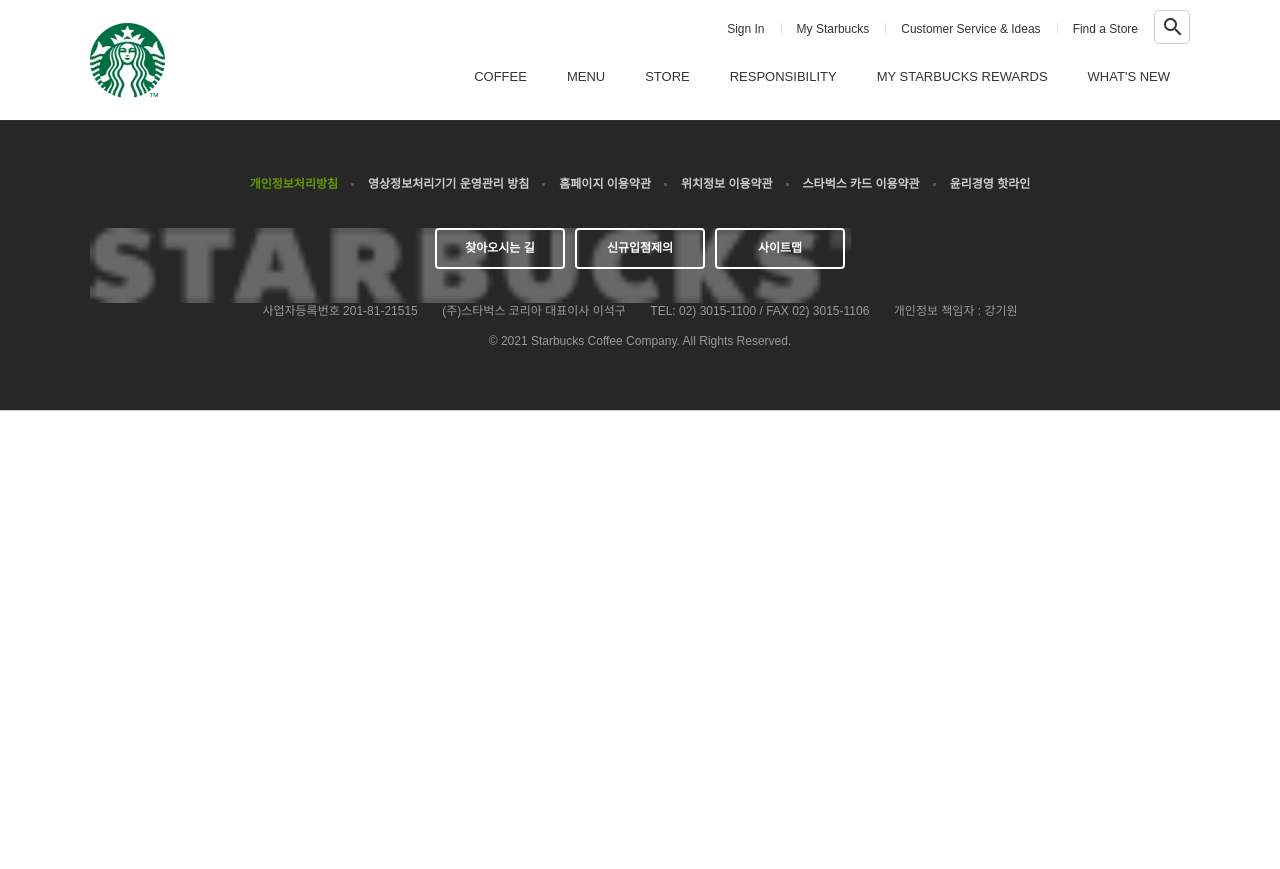
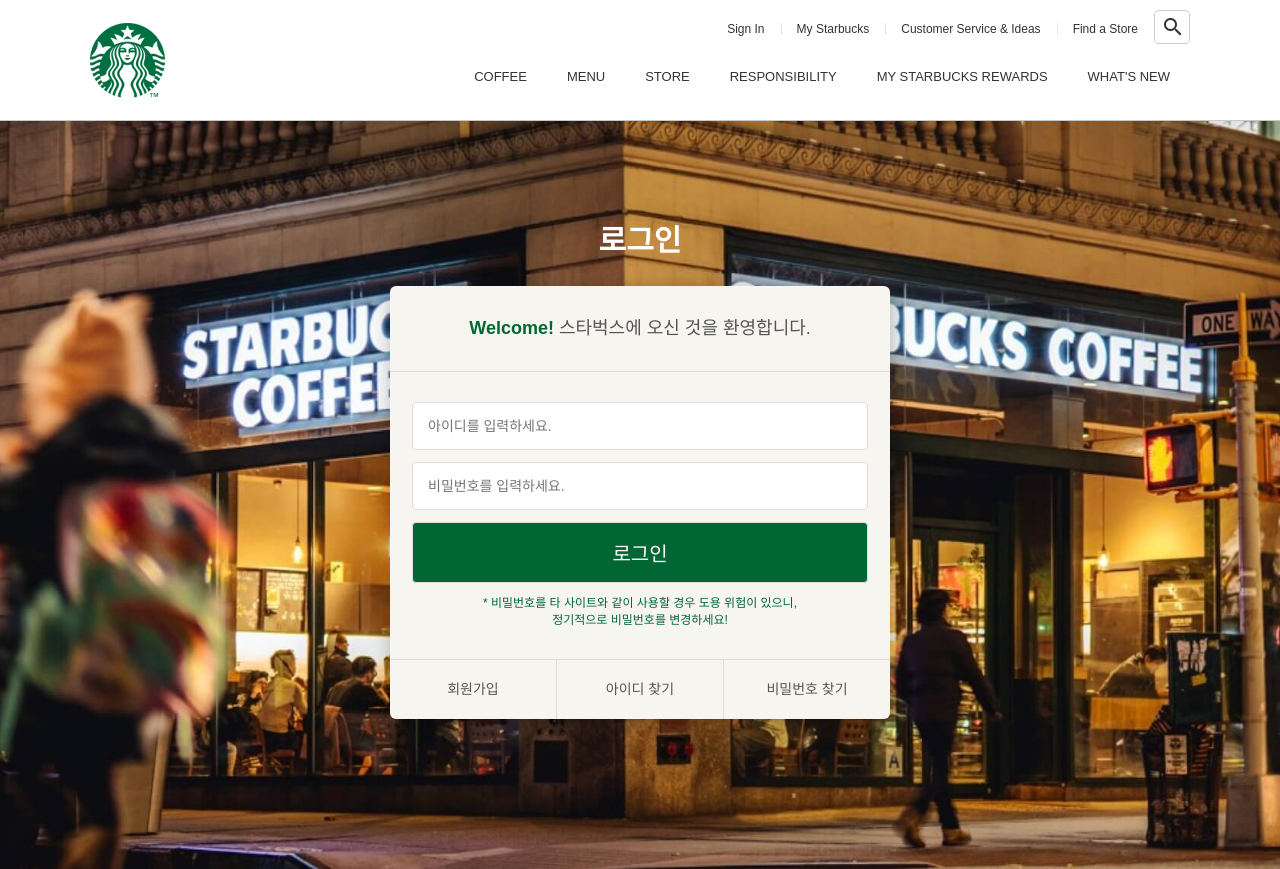
Before and after one commit to yoon-asha/starbucks, a plain HTML site: page signin/index.html in a window 1280 px wide. Shown: the top 869 px of the page. Before the commit the page ends 800 px from the top, so only its background shows below. Drawn offline with nearby package versions, Linux system fonts and the light colour scheme.

Commit message:
로그인 페이지 완성

```diff
--- /dev/null
+++ b/css/signin.css
@@ -0,0 +1,78 @@
+.signin {
+  margin-top: 120px;
+  padding: 100px 0 150px;
+  background-image: url("../images/signin_bg.jpg");
+  background-repeat: no-repeat;
+  background-position: center;
+  background-attachment: fixed;
+  background-size: cover;
+}
+.signin h1 {
+  color: #fff;
+  font-size: 30px;
+  font-weight: 700;
+  text-align: center;
+  margin-bottom: 24px;
+}
+.signin__card {
+  width: 500px;
+  margin: 0 auto;
+  border-radius: 6px;
+  background-color: #f6f5f0;
+  box-shadow: 2px 2px 20px rgba(0,0,0,.3);
+  color: #555;
+}
+.signin__card h2 {
+  padding: 30px;
+  font-size: 18px;
+  text-align: center;
+  border-bottom: 1px solid #ddd;
+}
+.signin__card h2 strong {
+  color: #006633;
+  font-weight: 700;
+}
+.signin__card form {
+  padding: 30px 22px;
+}
+.signin__card form input {
+  width: 100%;
+  margin-bottom: 12px;
+  padding: 15px;
+  border: 1px solid #ddd;
+  border-radius: 4px;
+  outline: none;
+  box-sizing: border-box;
+  font-size: 14px;
+}
+.signin__card form [type="submit"] {
+  background-color: #006633;
+  border: noen;
+  color: #fff;
+  font-size: 20px;
+  cursor: pointer;
+}
+.signin__card form p {
+  font-size: 12px;
+  color: #006633;
+  text-align: center;
+}
+.signin__card .actions {
+  display: flex;
+  border-top: 1px solid #ddd;
+}
+.signin__card .actions a {
+  flex-grow: 1; /* 증가너비 */
+  flex-basis: 0px; /* 기본너비  이렇게 1 하고 0 이케하면 1대1대1 비율로 만들어짐! */
+  text-align: center;
+  padding: 20px;
+  color: #555;
+  font-size: 14px;
+  border-right: 1px solid #ddd;
+}
+.signin__card .actions a:last-child {
+  border: none;
+}
+.signin__card .actions a:hover {
+  text-decoration: underline;
+}
--- a/signin/index.html
+++ b/signin/index.html
@@ -29,6 +29,7 @@
 
 
 	<link rel="stylesheet" href="../css/common.css" />
+  <link rel="stylesheet" href="../css/signin.css" />
 
 	<script defer src="../js/common.js"></script>
 
@@ -367,10 +368,30 @@
 				</li>
 			</ul> <!-- main menu end -->
 		</div> <!-- inner end -->
+	</header>
 
 
     <section class="signin">
-
+      <h1>로그인</h1>
+      <div class="signin__card">
+        <h2>
+          <strong>Welcome!</strong> 스타벅스에 오신 것을 환영합니다.
+        </h2>
+        <form>
+          <input type="text" placeholder="아이디를 입력하세요." />
+          <input type="password" placeholder="비밀번호를 입력하세요." />
+          <input type="submit" value="로그인" />
+          <p>
+            * 비밀번호를 타 사이트와 같이 사용할 경우 도용 위험이 있으니,<br />
+            정기적으로 비밀번호를 변경하세요!
+          </p>
+        </form>
+        <div class="actions">
+          <a href="javascript:void(0)">회원가입</a>
+          <a href="javascript:void(0)">아이디 찾기</a>
+          <a href="javascript:void(0)">비밀번호 찾기</a>
+        </div>
+      </div>
     </section>
 
 
```
